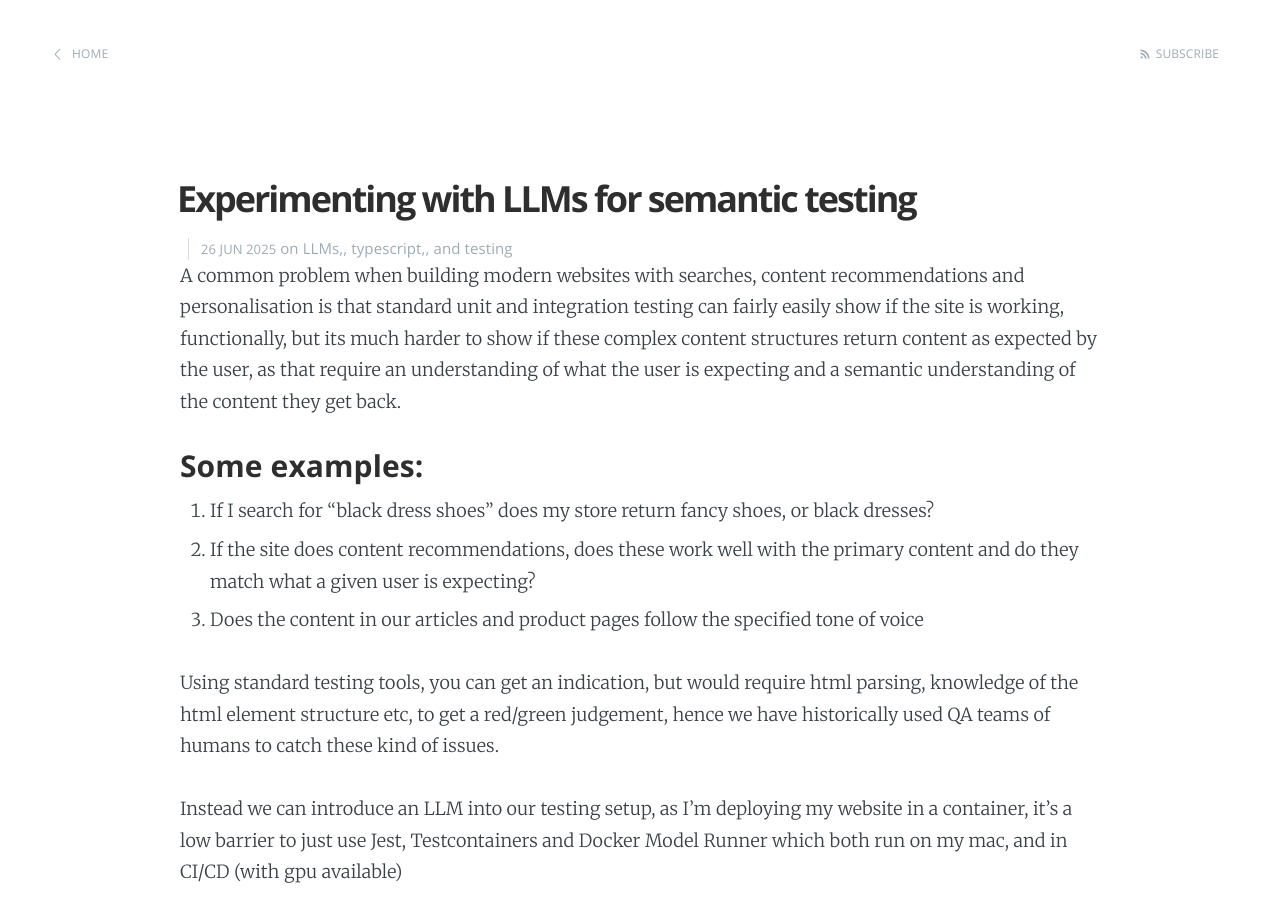
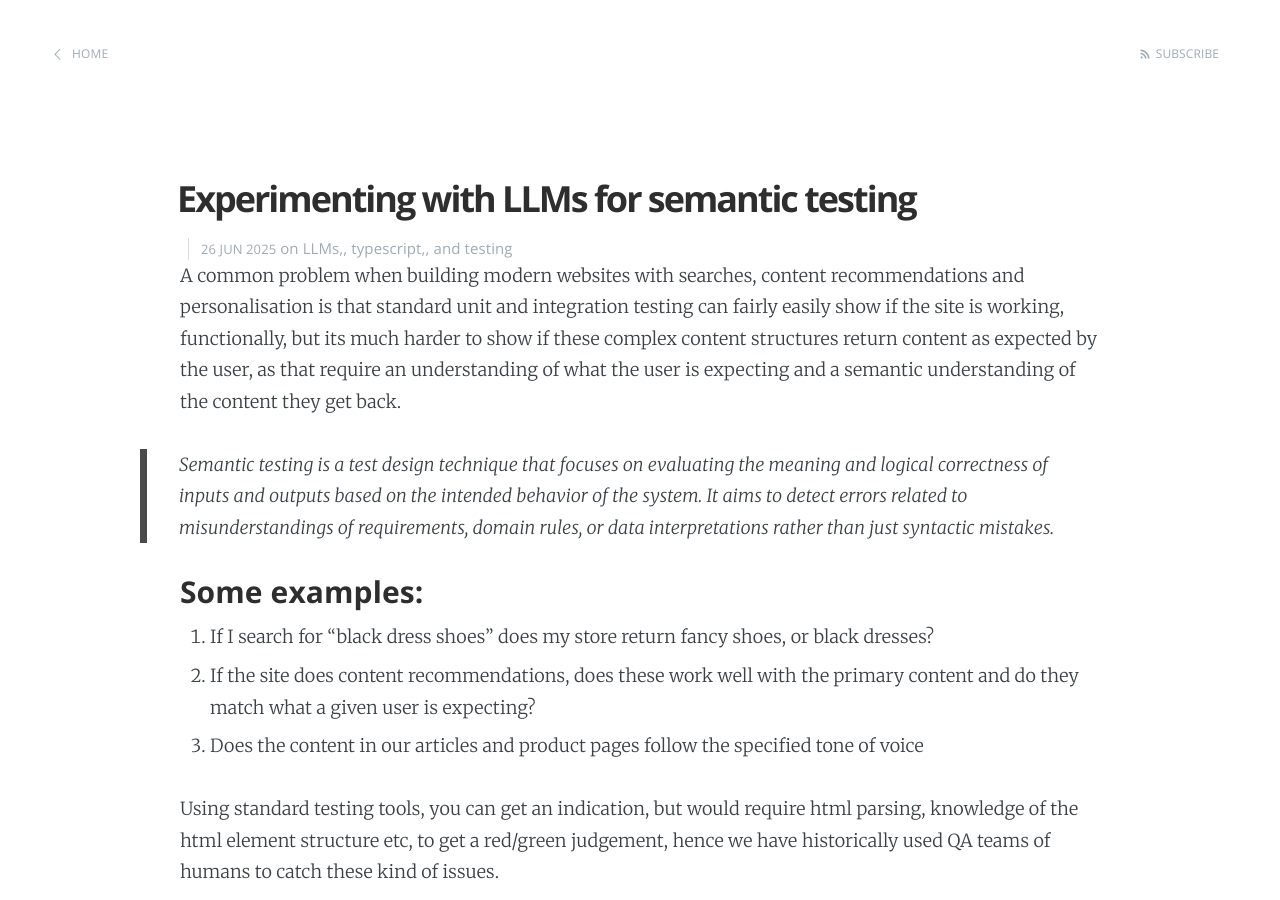
Before and after one commit to perploug/perploug.github.io, a Jekyll site: the page built from _posts/2025-06-26-LLMs-for-testing.md, in a window 1280 px wide and 900 px high. Built offline with Jekyll 4.4.1, drawn with Linux system fonts in a browser that asks for light colours.

Commit message:
Update 2025-06-26-LLMs-for-testing.md

```diff
--- a/_posts/2025-06-26-LLMs-for-testing.md
+++ b/_posts/2025-06-26-LLMs-for-testing.md
@@ -7,6 +7,9 @@ categories: LLMs, typescript, testing
 
 
 A common problem when building modern websites with searches, content recommendations and personalisation is that standard unit and integration testing can fairly easily show if the site is working, functionally, but its much harder to show if these complex content structures return content as expected by the user, as that require an understanding of what the user is expecting and a semantic understanding of the content they get back.
+
+
+> Semantic testing is a test design technique that focuses on evaluating the meaning and logical correctness of inputs and outputs based on the intended behavior of the system. It aims to detect errors related to misunderstandings of requirements, domain rules, or data interpretations rather than just syntactic mistakes.
 
 ### Some examples:
 
```
